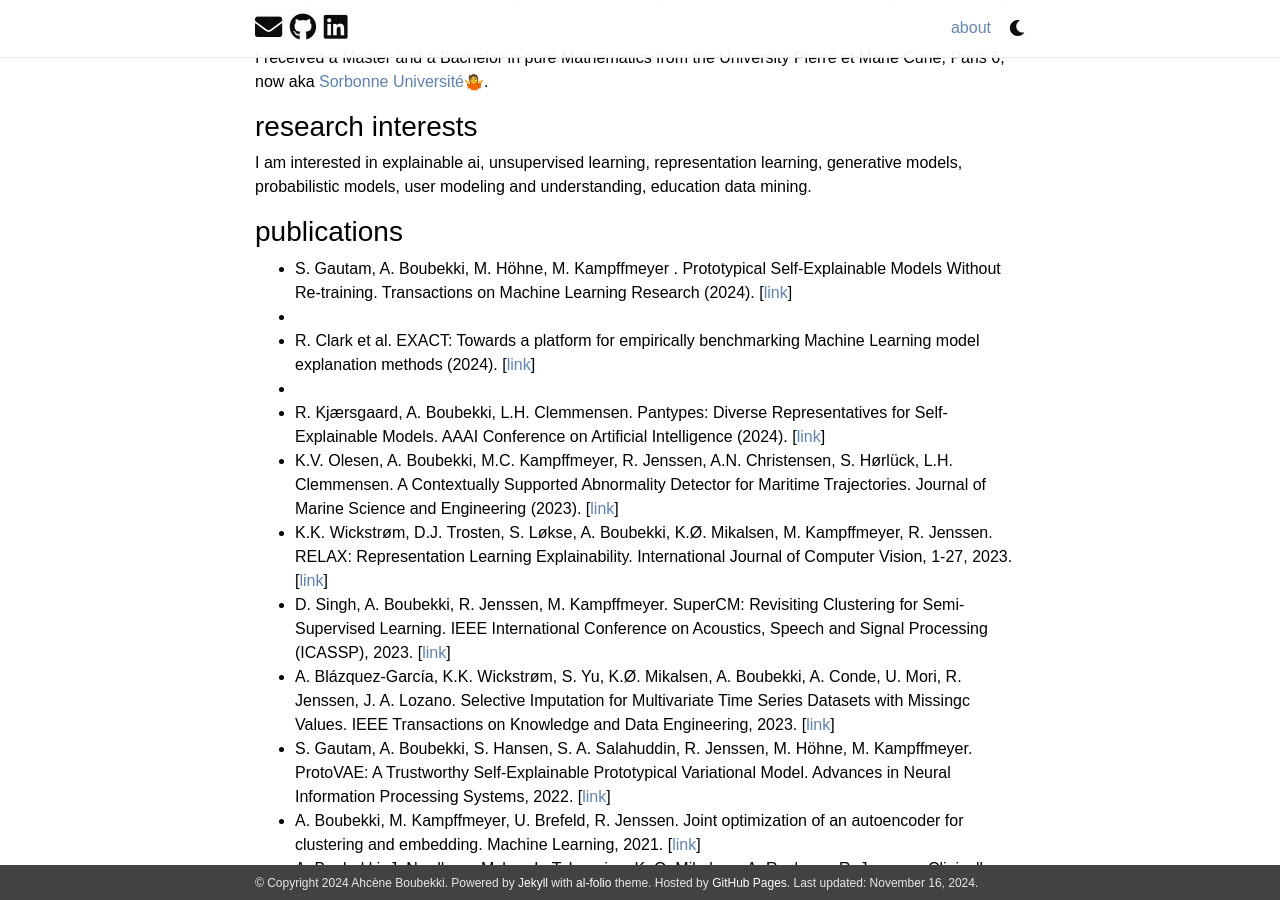
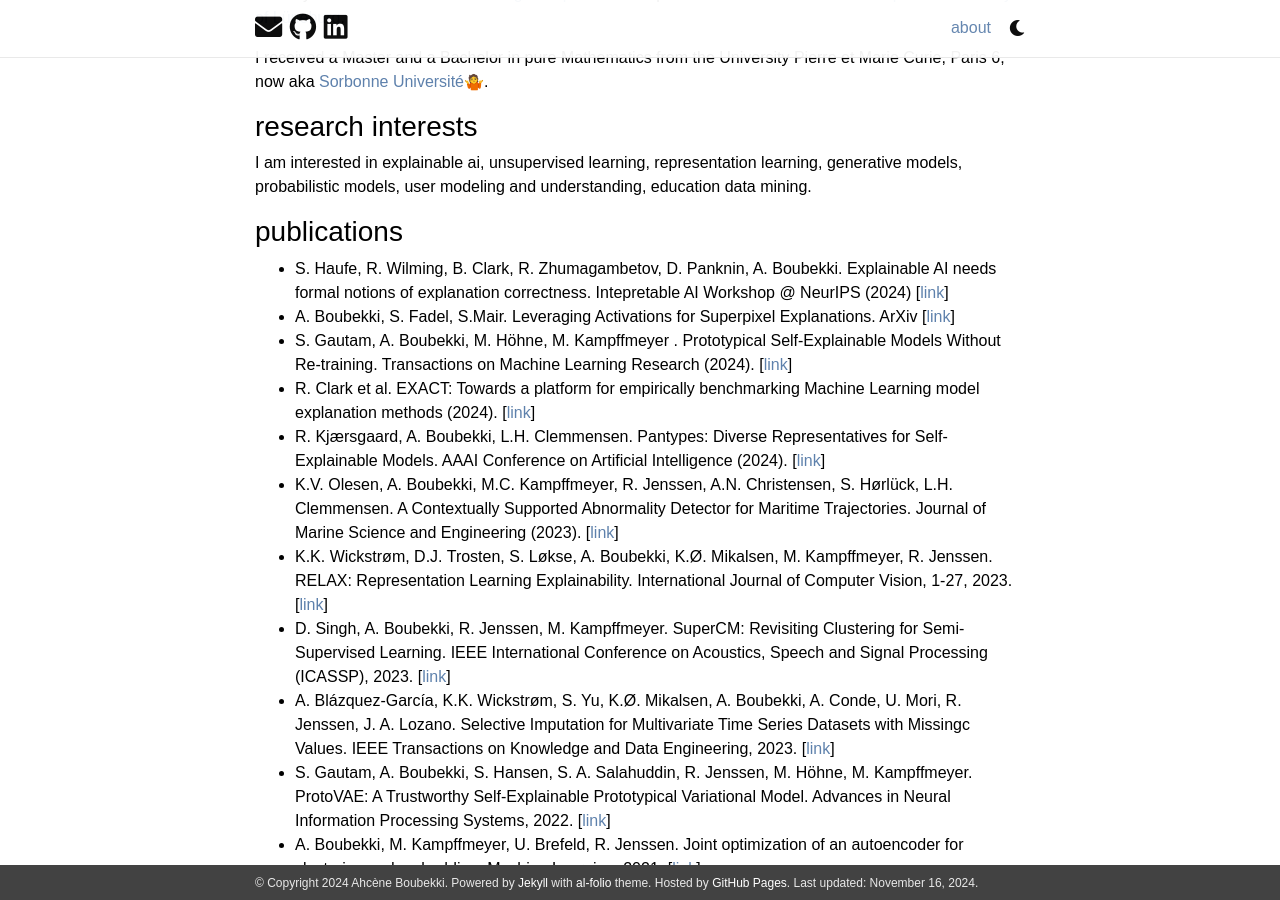
Before and after one commit to Ahcene-B/ahcene-b.github.io, a Jekyll site: the page built from _pages/about.md, in a window 1280 px wide and 900 px high, scrolled down 388 px. Built offline with Jekyll 4.4.1, drawn with Linux system fonts in a browser that asks for light colours; nearby versions of some CDN libraries; comment, search, counter and statistics services are not loaded; a style sheet for code colours, icons or effects is not loaded.

Commit message:
Add publi

```diff
--- a/_pages/about.md
+++ b/_pages/about.md
@@ -35,16 +35,21 @@ I am interested in explainable ai, unsupervised learning, representation learnin
 
 <ul>
 
+  <li> S. Haufe, R. Wilming, B. Clark, R. Zhumagambetov, D. Panknin, A. Boubekki. Explainable AI needs formal notions of explanation correctness. Intepretable AI Workshop @ NeurIPS (2024) [<a href="https://arxiv.org/pdf/2409.14590">link</a>]
+  </li>
+
+  <li> A. Boubekki, S. Fadel, S.Mair. Leveraging Activations for Superpixel Explanations. ArXiv [<a href="https://arxiv.org/pdf/2406.04933">link</a>]
+  </li>
+
   <li>
     S. Gautam, A. Boubekki, M. Höhne, M. Kampffmeyer . Prototypical Self-Explainable Models Without Re-training. Transactions on Machine Learning Research (2024). [<a href="https://openreview.net/pdf?id=HU5DOUp6Sa">link</a>]
-  <li>
-
+  </li>
   <li>
     R. Clark et al. EXACT: Towards a platform for empirically benchmarking Machine Learning model explanation methods (2024). [<a href="https://arxiv.org/pdf/2405.12261">link</a>]
-  <li>
-
+  </li>
   <li>
     R. Kjærsgaard, A. Boubekki, L.H. Clemmensen. Pantypes: Diverse Representatives for Self-Explainable Models. AAAI Conference on Artificial Intelligence (2024). [<a href="https://github.com/Ahcene-B/ahcene-b.github.io/blob/main/_data/Pantypes_AAAI.pdf">link</a>]
+  </li>
   <li>
     K.V. Olesen, A. Boubekki, M.C. Kampffmeyer, R. Jenssen, A.N. Christensen, S. Hørlück, L.H. Clemmensen. A Contextually Supported Abnormality Detector for Maritime Trajectories. Journal of Marine Science and
 Engineering (2023). [<a href="https://www.mdpi.com/2077-1312/11/11/2085/pdf">link</a>]
```
